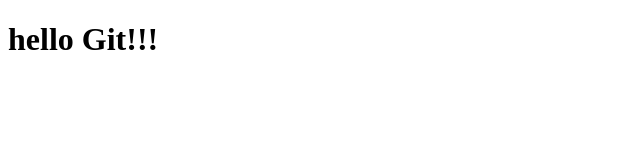
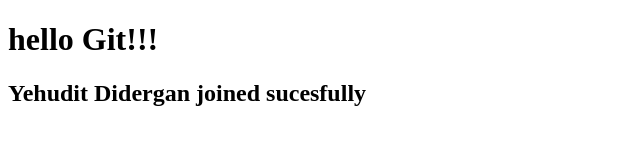
Before and after one commit to ElishevaR/gitTask, a plain HTML site: page git.html in a window 1280 px wide. Shown: the whole page, without its empty margins (0-640 px from the left). Drawn offline with Linux system fonts and the light colour scheme.

Commit message:
YehDidJoined

```diff
--- a/git.html
+++ b/git.html
@@ -7,5 +7,6 @@
 </head>
 <body>
     <h1>hello Git!!!</h1>
+    <h2>Yehudit Didergan joined sucesfully</h2>
 </body>
 </html>
```
Also changed, not shown: YehDid.html (added).
